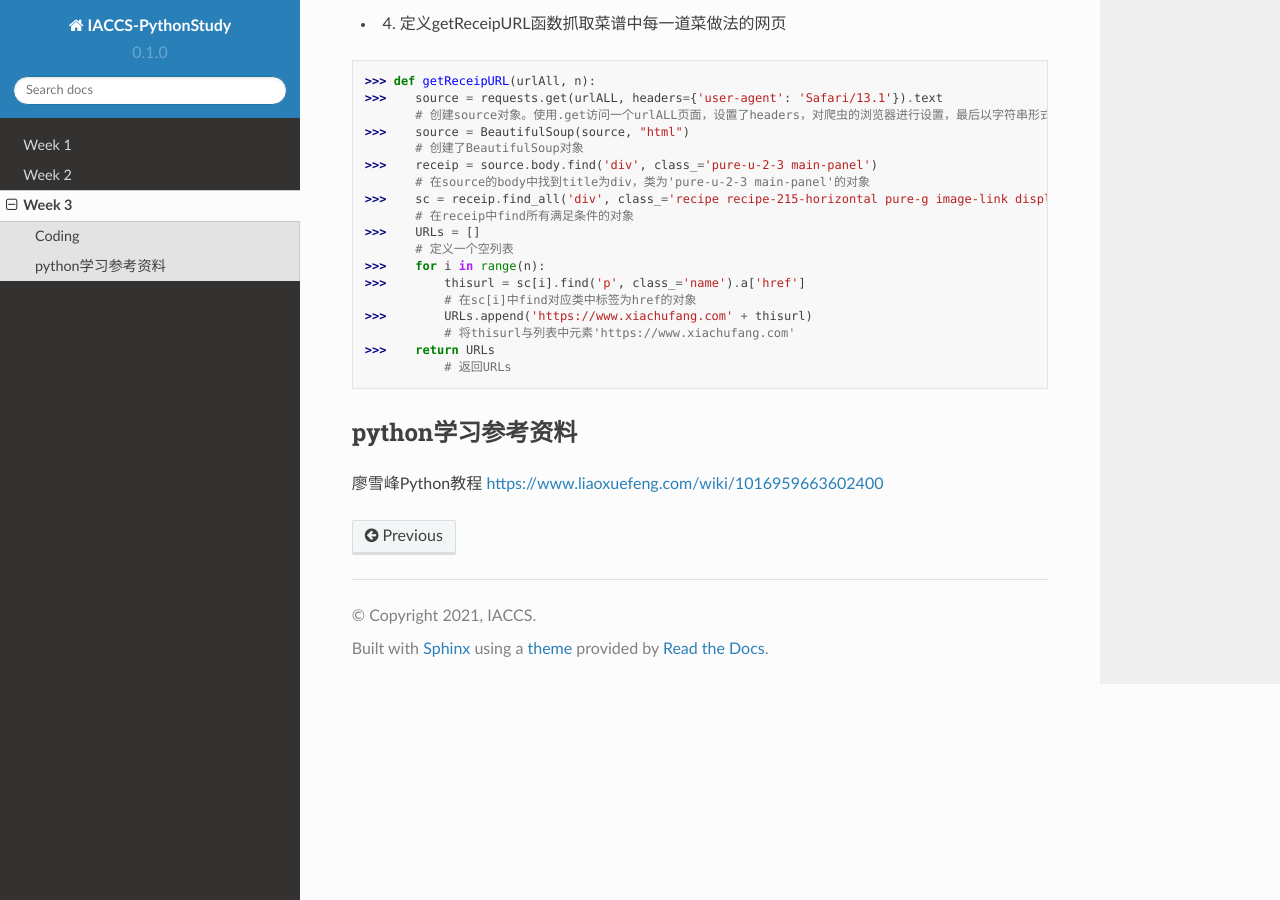
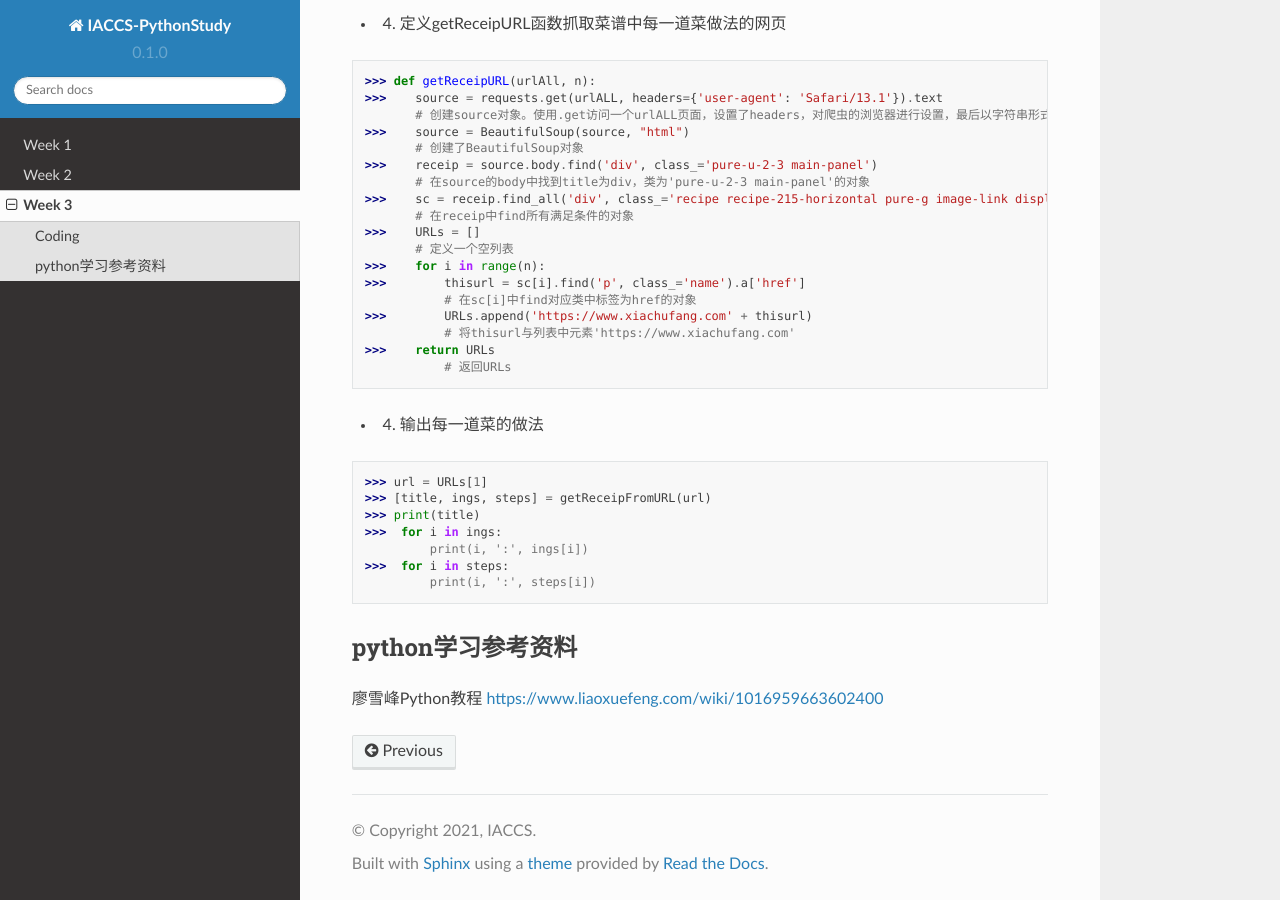
Before and after one commit to sandaowu/IACCS-Python-Study, a Sphinx documentation site: the page built from docs/source/study3.rst, in a window 1280 px wide and 900 px high, scrolled down 764 px. Built offline with Sphinx 7.4.7 and the Read the Docs theme 2.0.0, drawn with Linux system fonts in a browser that asks for light colours.

Commit message:
Update study3.rst

```diff
--- a/docs/source/study3.rst
+++ b/docs/source/study3.rst
@@ -43,6 +43,16 @@ Coding
 >>>    return URLs
            # 返回URLs
 
+* 4. 输出每一道菜的做法
+
+>>> url = URLs[1]
+>>> [title, ings, steps] = getReceipFromURL(url)
+>>> print(title)
+>>>  for i in ings:
+         print(i, ':', ings[i])
+>>>  for i in steps:
+         print(i, ':', steps[i])
+
 
 python学习参考资料
 -------------
```
